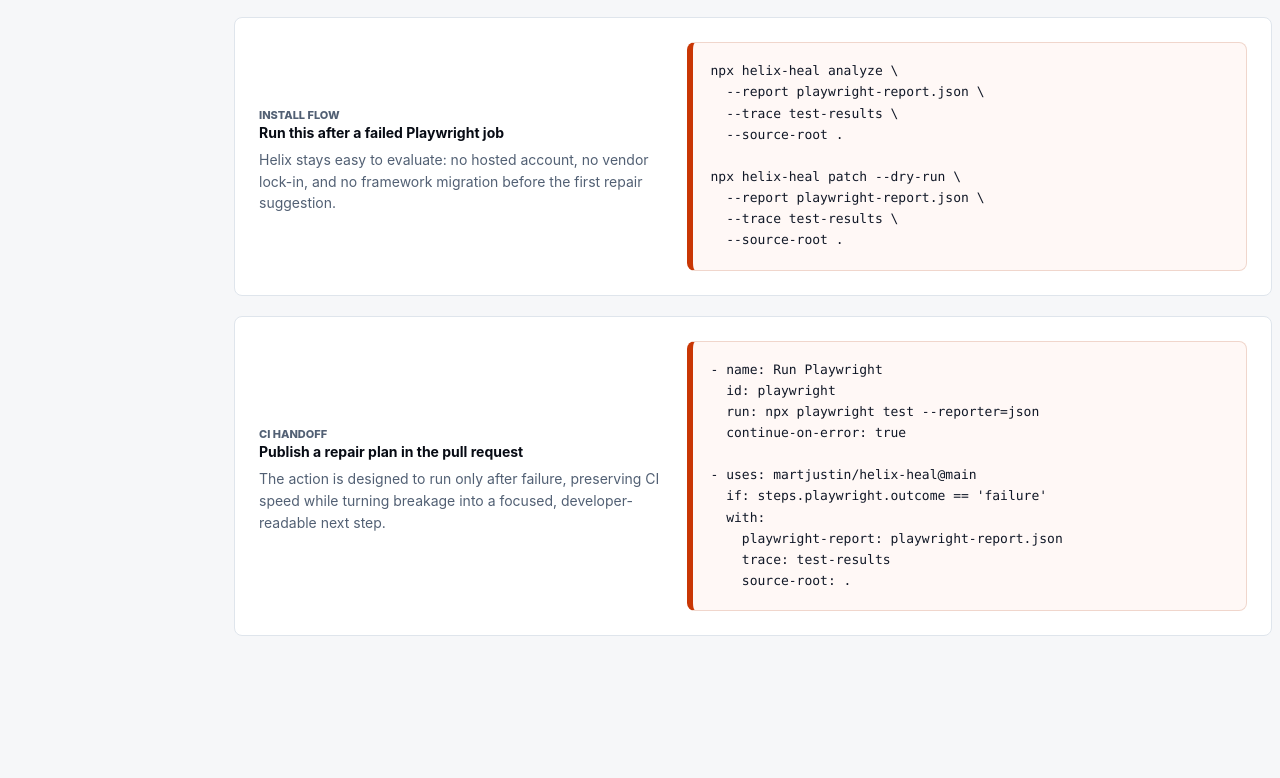
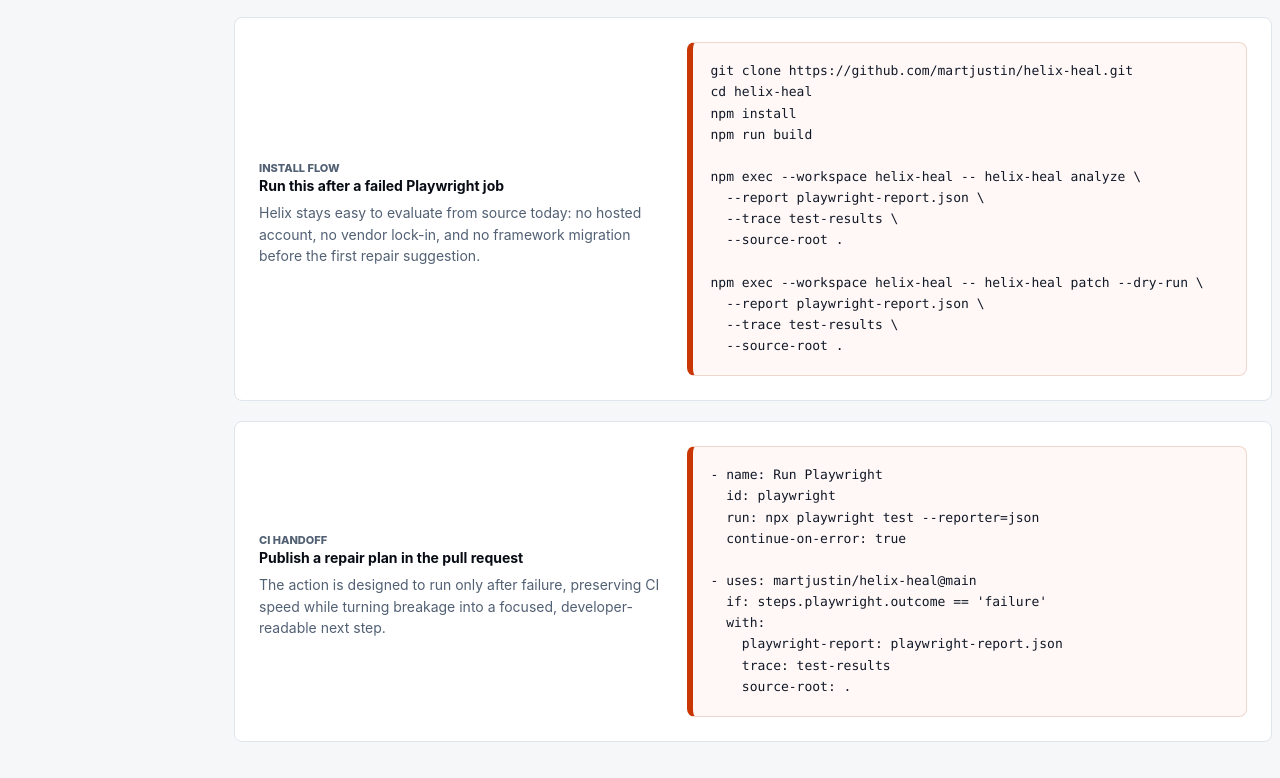
Before and after one commit to martjustin/helix-heal, a website: page site/index.html in a window 1280 px wide. Shown: the part 1416-2194 px from the top of the page. Before the commit the page ends 2096 px from the top, so only its background shows below. Drawn offline with Linux system fonts and the light colour scheme.

Commit message:
Correct Helix install flow copy

```diff
--- a/site/index.html
+++ b/site/index.html
@@ -300,16 +300,21 @@
               <p class="eyebrow">Install Flow</p>
               <h2 id="install-title">Run this after a failed Playwright job</h2>
               <p>
-                Helix stays easy to evaluate: no hosted account, no vendor lock-in, and no framework
-                migration before the first repair suggestion.
+                Helix stays easy to evaluate from source today: no hosted account, no vendor lock-in,
+                and no framework migration before the first repair suggestion.
               </p>
             </div>
-            <pre><code>npx helix-heal analyze \
+            <pre><code>git clone https://github.com/martjustin/helix-heal.git
+cd helix-heal
+npm install
+npm run build
+
+npm exec --workspace helix-heal -- helix-heal analyze \
   --report playwright-report.json \
   --trace test-results \
   --source-root .
 
-npx helix-heal patch --dry-run \
+npm exec --workspace helix-heal -- helix-heal patch --dry-run \
   --report playwright-report.json \
   --trace test-results \
   --source-root .</code></pre>
```
